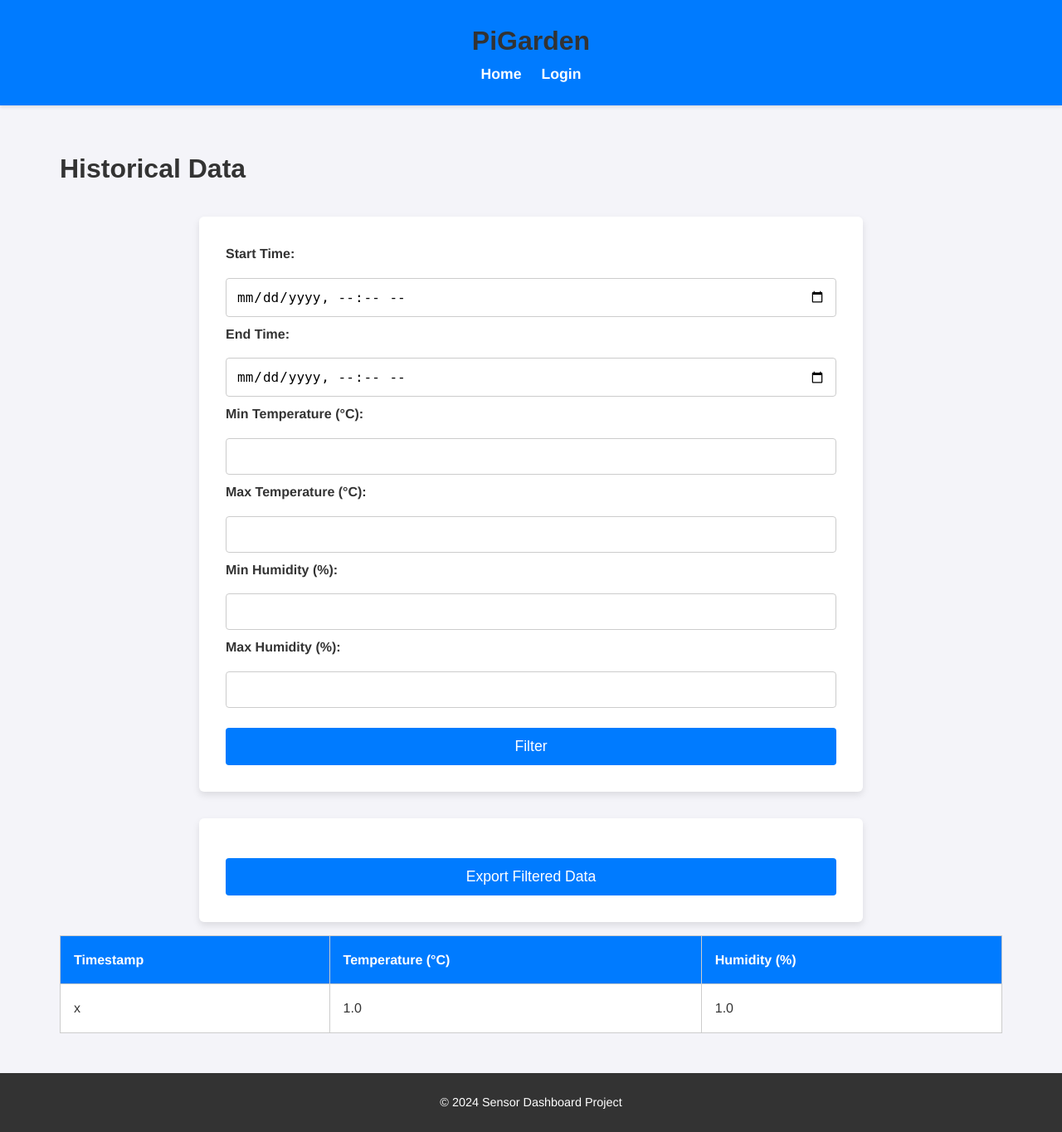
After one commit to AlexCristea04/PiGarden, a Flask app: page /historicaldata in a window 1280 px wide. The commit adds this page. Shown: the whole page at 83% size. Run offline with Flask 3, Linux system fonts and the light colour scheme; tables that the repository leaves empty hold one stand-in row (values such as "Sample post").

Commit message:
Added historical data and CSV data saving

```diff
--- a/app.py
+++ b/app.py
@@ -1,14 +1,14 @@
-import os
-from flask import Flask, render_template, redirect, url_for, request, session, flash
+import csv
+from io import StringIO
+
+from flask import Flask, render_template, redirect, url_for, request, session, flash, jsonify, make_response
 from flask_sqlalchemy import SQLAlchemy
 from werkzeug.security import generate_password_hash, check_password_hash
 from paho.mqtt.client import Client
-import json
-import matplotlib.pyplot as plt
-from io import BytesIO
-import base64
 from threading import Thread
 from datetime import datetime
+import json
+import os
 
 # Initialize Flask App
 app = Flask(__name__)
@@ -33,13 +33,12 @@ class SensorData(db.Model):
 
 
 # MQTT Configuration
-MQTT_BROKER = "10.0.0.167"
+MQTT_BROKER = "alexpi"
 MQTT_PORT = 1883
 MQTT_TOPIC = "sensor/temperature_humidity"
 
 mqtt_client = Client()
 
-# MQTT Callback Functions
 def on_connect(client, userdata, flags, rc):
     if rc == 0:
         print("Connected to MQTT Broker")
@@ -49,7 +48,7 @@ def on_connect(client, userdata, flags, rc):
 
 
 def on_message(client, userdata, msg):
-    with app.app_context():  # Explicitly push Flask's application context
+    with app.app_context():
         try:
             data = json.loads(msg.payload.decode())
             print(f"Received MQTT message: {data}")
@@ -57,7 +56,6 @@ def on_message(client, userdata, msg):
             humidity = data.get("humidity")
             timestamp = data.get("timestamp", datetime.now().strftime("%Y-%m-%d %H:%M:%S"))
 
-            # Save data to database
             sensor_data = SensorData(
                 timestamp=timestamp,
                 temperature=temperature,
@@ -77,13 +75,11 @@ def mqtt_thread():
     mqtt_client.loop_forever()
 
 
-# Start the MQTT client in a separate thread
 thread = Thread(target=mqtt_thread)
 thread.daemon = True
 thread.start()
 
 
-# Flask Routes
 @app.route('/')
 def index():
     return render_template('index.html')
@@ -103,57 +99,143 @@ def login():
             flash('Invalid username or password', 'danger')
     return render_template('login.html')
 
+@app.route('/logout')
+def logout():
+    session.pop('user', None)
+    flash('You have been logged out.', 'info')
+    return redirect(url_for('index'))
 
 @app.route('/dashboard')
 def dashboard():
     if 'user' not in session:
         flash('Please log in to access the dashboard', 'warning')
         return redirect(url_for('login'))
-
-    # Fetch data from the database
-    data = SensorData.query.order_by(SensorData.timestamp).all()
-    temperatures = [record.temperature for record in data]
-    humidities = [record.humidity for record in data]
-    timestamps = [record.timestamp for record in data]
-
-    # Generate Plot
-    img = BytesIO()
-    plt.figure(figsize=(10, 6))
-    plt.plot(timestamps, temperatures, label="Temperature (°C)", color="red")
-    plt.plot(timestamps, humidities, label="Humidity (%)", color="blue")
-    plt.xlabel("Timestamp")
-    plt.ylabel("Values")
-    plt.title("Temperature and Humidity Over Time")
-    plt.legend()
-    plt.xticks(rotation=45)
-    plt.tight_layout()
-    plt.savefig(img, format='png')
-    img.seek(0)
-    plot_url = base64.b64encode(img.getvalue()).decode()
-
-    return render_template('dashboard.html', plot_url=plot_url)
+    return render_template('dashboard.html')
 
 
-@app.route('/logout')
-def logout():
-    session.pop('user', None)
-    flash('You have been logged out.', 'info')
-    return redirect(url_for('index'))
+@app.route('/sensor-data', methods=['GET'])
+def sensor_data():
+    """Fetch the latest sensor data for Chart.js."""
+    latest_data = SensorData.query.order_by(SensorData.timestamp.desc()).first()
+    if latest_data:
+        return jsonify({
+            'temperature': latest_data.temperature,
+            'humidity': latest_data.humidity,
+            'timestamp': latest_data.timestamp
+        })
+    else:
+        return jsonify({'error': 'No data available'}), 404
+
+
+@app.route('/historicaldata', methods=['GET', 'POST'])
+def historicaldata():
+    filters = {
+        "start_time": None,
+        "end_time": None,
+        "min_temperature": None,
+        "max_temperature": None,
+        "min_humidity": None,
+        "max_humidity": None,
+    }
+
+    if request.method == 'POST':
+        # Get the filter values from the form
+        filters["start_time"] = request.form.get('start_time') or None
+        filters["end_time"] = request.form.get('end_time') or None
+        filters["min_temperature"] = request.form.get('min_temperature') or None
+        filters["max_temperature"] = request.form.get('max_temperature') or None
+        filters["min_humidity"] = request.form.get('min_humidity') or None
+        filters["max_humidity"] = request.form.get('max_humidity') or None
+
+        # Convert numeric fields to float where applicable
+        try:
+            if filters["min_temperature"]:
+                filters["min_temperature"] = float(filters["min_temperature"])
+            if filters["max_temperature"]:
+                filters["max_temperature"] = float(filters["max_temperature"])
+            if filters["min_humidity"]:
+                filters["min_humidity"] = float(filters["min_humidity"])
+            if filters["max_humidity"]:
+                filters["max_humidity"] = float(filters["max_humidity"])
+        except ValueError:
+            flash("Invalid numeric input for filters", "error")
+            filters = {key: None for key in filters}  # Reset filters on error
+
+    # Query the database with filters
+    query = SensorData.query
+    if filters["start_time"]:
+        query = query.filter(SensorData.timestamp >= filters["start_time"])
+    if filters["end_time"]:
+        query = query.filter(SensorData.timestamp <= filters["end_time"])
+    if filters["min_temperature"] is not None:
+        query = query.filter(SensorData.temperature >= filters["min_temperature"])
+    if filters["max_temperature"] is not None:
+        query = query.filter(SensorData.temperature <= filters["max_temperature"])
+    if filters["min_humidity"] is not None:
+        query = query.filter(SensorData.humidity >= filters["min_humidity"])
+    if filters["max_humidity"] is not None:
+        query = query.filter(SensorData.humidity <= filters["max_humidity"])
+
+    data = query.all()
+    return render_template('historicaldata.html', data=data, filters=filters)
+
+@app.route('/export', methods=['GET'])
+def export_data():
+    # Get filters from the session or from the GET request if available
+    filters = {
+        "start_time": request.args.get('start_time', None),
+        "end_time": request.args.get('end_time', None),
+        "min_temperature": request.args.get('min_temperature', None),
+        "max_temperature": request.args.get('max_temperature', None),
+        "min_humidity": request.args.get('min_humidity', None),
+        "max_humidity": request.args.get('max_humidity', None),
+    }
+
+    # Query the filtered data
+    query = SensorData.query
+    if filters["start_time"]:
+        query = query.filter(SensorData.timestamp >= filters["start_time"])
+    if filters["end_time"]:
+        query = query.filter(SensorData.timestamp <= filters["end_time"])
+    if filters["min_temperature"] is not None:
+        query = query.filter(SensorData.temperature >= float(filters["min_temperature"]))
+    if filters["max_temperature"] is not None:
+        query = query.filter(SensorData.temperature <= float(filters["max_temperature"]))
+    if filters["min_humidity"] is not None:
+        query = query.filter(SensorData.humidity >= float(filters["min_humidity"]))
+    if filters["max_humidity"] is not None:
+        query = query.filter(SensorData.humidity <= float(filters["max_humidity"]))
+
+    data = query.all()
+
+    # Create a CSV response
+    output = StringIO()
+    writer = csv.writer(output)
+    writer.writerow(['Timestamp', 'Temperature (°C)', 'Humidity (%)'])  # Column headers
+
+    # Write the data to CSV
+    for record in data:
+        writer.writerow([record.timestamp, record.temperature, record.humidity])
+
+    # Generate response to download CSV file
+    output.seek(0)
+    response = make_response(output.getvalue())
+    response.headers['Content-Disposition'] = 'attachment; filename=historical_data.csv'
+    response.mimetype = 'text/csv'
+
+    return response
 
 
 def init_db():
     db_path = os.path.join(os.getcwd(), 'instance', 'database.db')
 
     if not os.path.exists(db_path):
-        # Manually create the database file before running the app
         os.makedirs(os.path.dirname(db_path), exist_ok=True)
 
-        # Use app context to create tables
         with app.app_context():
-            db.create_all()  # Create tables
+            db.create_all()
             print("Database created and tables initialized.")
 
-            # Create the admin user
             hashed_password = generate_password_hash("password")
             new_user = User(username="admin", password=hashed_password)
             db.session.add(new_user)
@@ -163,7 +245,6 @@ def init_db():
         print("Database already exists.")
 
 
-# Ensure the database is initialized before the app starts
 init_db()
 
 if __name__ == "__main__":
--- a/static/styles.css
+++ b/static/styles.css
@@ -161,6 +161,111 @@ form .form-group label {
     margin-bottom: 0.5rem;
 }
 
+/* Table Styling */
+table {
+    width: 100%;
+    border-collapse: collapse;
+    margin-top: 1rem;
+}
+
+table th, table td {
+    padding: 1rem;
+    text-align: left;
+    border: 1px solid #ccc;
+    font-size: 1rem;
+}
+
+table th {
+    background-color: #007BFF;
+    color: white;
+    font-weight: bold;
+}
+
+table td {
+    background-color: white;
+}
+
+table tr:nth-child(even) td {
+    background-color: #f9f9f9;
+}
+
+table tr:hover td {
+    background-color: #f1f1f1;
+}
+
+table caption {
+    font-size: 1.5rem;
+    font-weight: bold;
+    padding: 1rem 0;
+}
+
+/* Styling for Filter Form and Export Button */
+form {
+    max-width: 800px;
+    margin: 0 auto;
+    background-color: #fff;
+    padding: 2rem;
+    box-shadow: 0 4px 8px rgba(0, 0, 0, 0.1);
+    border-radius: 6px;
+    margin-top: 2rem;
+}
+
+form label {
+    font-weight: bold;
+    display: block;
+    margin-bottom: 0.5rem;
+}
+
+form input[type="text"],
+form input[type="datetime-local"] {
+    width: 100%;
+    padding: 0.75rem;
+    margin: 0.5rem 0;
+    border: 1px solid #ccc;
+    border-radius: 4px;
+    font-size: 1rem;
+    box-sizing: border-box;
+    transition: border-color 0.3s ease;
+}
+
+form input[type="text"]:focus,
+form input[type="datetime-local"]:focus {
+    border-color: #007BFF;
+    outline: none;
+}
+
+form button {
+    width: 100%;
+    background-color: #007BFF;
+    color: white;
+    border: none;
+    padding: 0.75rem 1.5rem;
+    font-size: 1.1rem;
+    cursor: pointer;
+    border-radius: 4px;
+    transition: background-color 0.3s ease, transform 0.2s ease;
+    margin-top: 1rem;
+}
+
+form button:hover {
+    background-color: #0056b3;
+    transform: scale(1.05);
+}
+
+form button:active {
+    transform: scale(1);
+}
+
+form .export-button {
+    background-color: #28a745;
+    margin-top: 1rem;
+}
+
+form .export-button:hover {
+    background-color: #218838;
+}
+
+
 @media (max-width: 768px) {
     header nav {
         flex-direction: column;
--- a/templates/base.html
+++ b/templates/base.html
@@ -13,6 +13,7 @@
             <a href="{{ url_for('index') }}">Home</a>
             {% if 'user' in session %}
                 <a href="{{ url_for('dashboard') }}">Dashboard</a>
+                <a href="{{ url_for('historicaldata') }}">Historical Data</a> <!-- New link -->
                 <a href="{{ url_for('logout') }}">Logout</a>
             {% else %}
                 <a href="{{ url_for('login') }}">Login</a>
--- /dev/null
+++ b/templates/historicaldata.html
@@ -0,0 +1,54 @@
+{% extends 'base.html' %}
+
+{% block content %}
+<h1>Historical Data</h1>
+
+<!-- Filter Form -->
+<form method="POST">
+    <label for="start_time">Start Time:</label>
+    <input type="datetime-local" id="start_time" name="start_time" value="{{ filters['start_time'] if filters['start_time'] else '' }}">
+
+    <label for="end_time">End Time:</label>
+    <input type="datetime-local" id="end_time" name="end_time" value="{{ filters['end_time'] if filters['end_time'] else '' }}">
+
+    <label for="min_temperature">Min Temperature (°C):</label>
+    <input type="text" id="min_temperature" name="min_temperature" value="{{ filters['min_temperature'] if filters['min_temperature'] else '' }}">
+
+    <label for="max_temperature">Max Temperature (°C):</label>
+    <input type="text" id="max_temperature" name="max_temperature" value="{{ filters['max_temperature'] if filters['max_temperature'] else '' }}">
+
+    <label for="min_humidity">Min Humidity (%):</label>
+    <input type="text" id="min_humidity" name="min_humidity" value="{{ filters['min_humidity'] if filters['min_humidity'] else '' }}">
+
+    <label for="max_humidity">Max Humidity (%):</label>
+    <input type="text" id="max_humidity" name="max_humidity" value="{{ filters['max_humidity'] if filters['max_humidity'] else '' }}">
+
+    <button type="submit">Filter</button>
+</form>
+
+<!-- Export Button -->
+<form action="{{ url_for('export_data') }}" method="GET">
+    <button type="submit">Export Filtered Data</button>
+</form>
+
+<!-- Data Table -->
+<table>
+    <thead>
+        <tr>
+            <th>Timestamp</th>
+            <th>Temperature (°C)</th>
+            <th>Humidity (%)</th>
+        </tr>
+    </thead>
+    <tbody>
+        {% for record in data %}
+            <tr>
+                <td>{{ record.timestamp }}</td>
+                <td>{{ record.temperature }}</td>
+                <td>{{ record.humidity }}</td>
+            </tr>
+        {% endfor %}
+    </tbody>
+</table>
+
+{% endblock %}
```
Also changed, not shown: templates/dashboard.html (+79 -3 lines).
